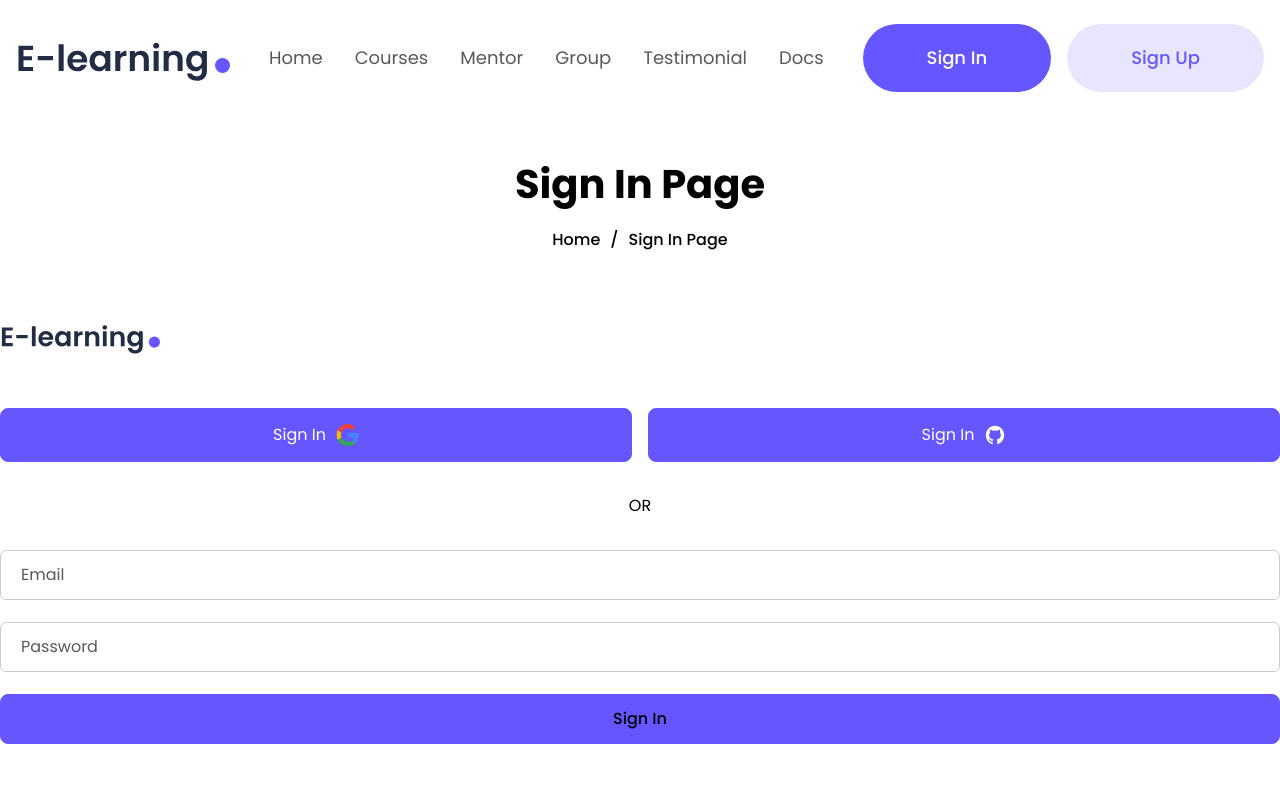
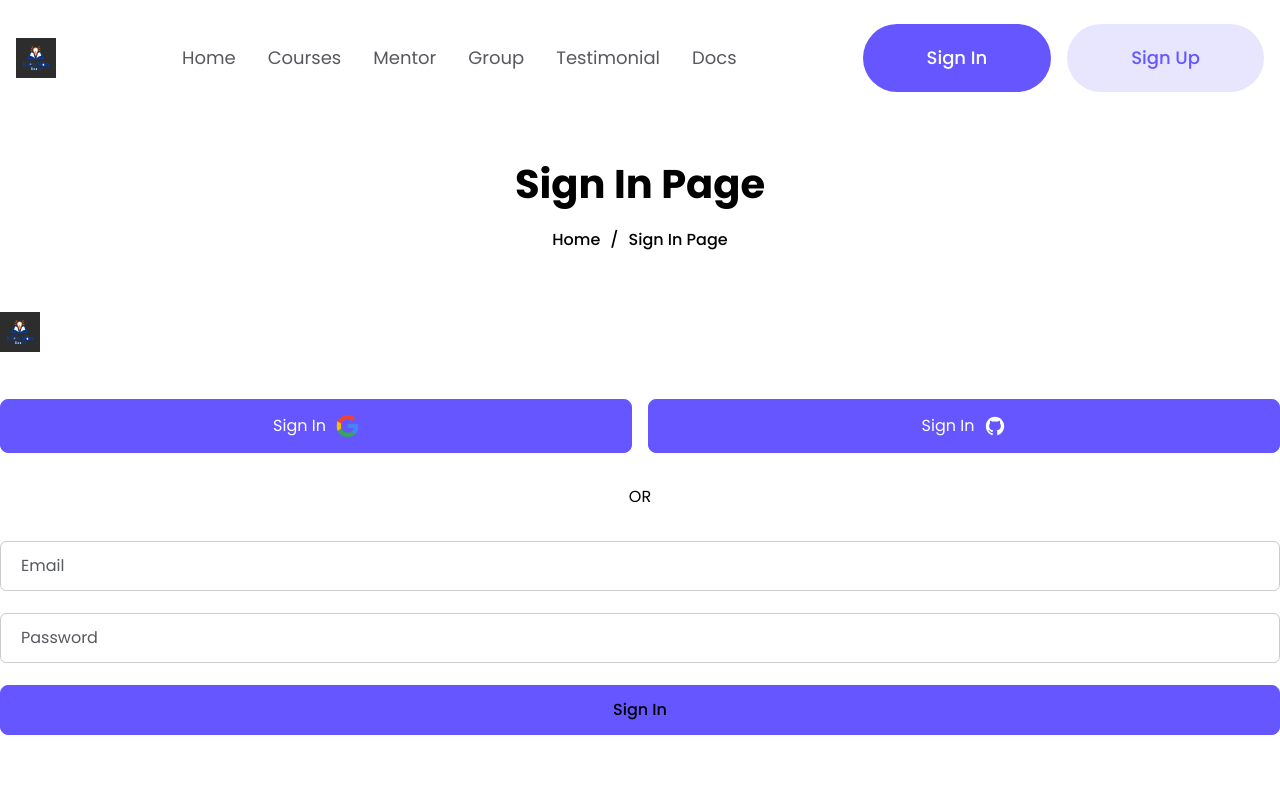
Before and after one commit to KarinaeNguyen/KienVan, a Next.js app: page /signin in a window 1280 px wide. Shown: the top 800 px of the page. Built offline with nearby package versions, Linux system fonts and the light colour scheme.

Commit message:
logo adjustment

```diff
--- a/src/components/Layout/Header/Logo/index.tsx
+++ b/src/components/Layout/Header/Logo/index.tsx
@@ -8,9 +8,9 @@ const Logo: React.FC = () => {
       <Image
         src= {`${getImagePrefix()}images/logo/logo.svg`}
         alt="logo"
-        width={160}
-        height={50}
-        style={{ width: "auto", height: "auto" }}
+        width={120}
+        height={40}
+        className="h-10 w-auto"
         quality={100}
       />
     </Link>
```
Also changed, not shown: public/images/logo/logo.svg.
